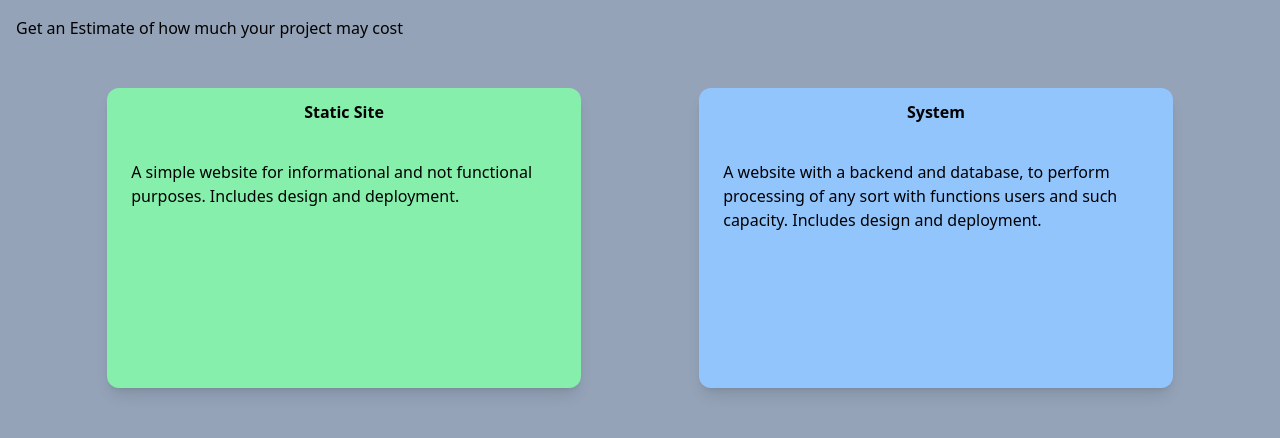
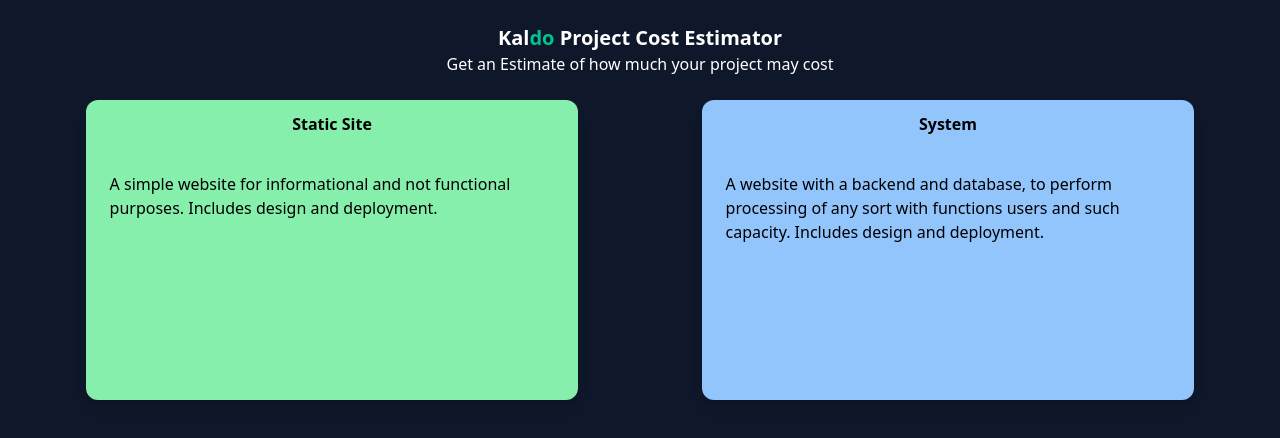
Before and after one commit to KaputoKalan/kaldo_website, a Next.js app: page /calculator in a window 1280 px wide. Shown: the top 438 px of the page. Built offline with nearby package versions, Linux system fonts and the light colour scheme.

Commit message:
Better colours

```diff
--- a/app/components/CalculationSelector.tsx
+++ b/app/components/CalculationSelector.tsx
@@ -4,11 +4,14 @@
 
 export default function CalculationSelector() {
   return (
-    <div className="bg-slate-400 min-h-screen">
-      <h1 className=" pt-4 pl-4 ">
+    <div className="bg-slate-900 min-h-screen flex flex-col items-center p-6">
+      <h1 className="px-8 font-bold text-xl text-white">
+        Kal<span className="text-[#01c38e]">do</span> Project Cost Estimator
+      </h1>
+      <h1 className="pb-6 text-white">
         Get an Estimate of how much your project may cost
       </h1>
-      <div className="flex min-w-full flex-row  p-12 justify-around ">
+      <div className="flex min-w-full flex-row justify-around ">
         <motion.div
           className="min-h-[300px] w-[40%] cursor-pointer rounded-xl shadow-lg bg-green-300 flex flex-col items-center"
           whileHover={{
```
